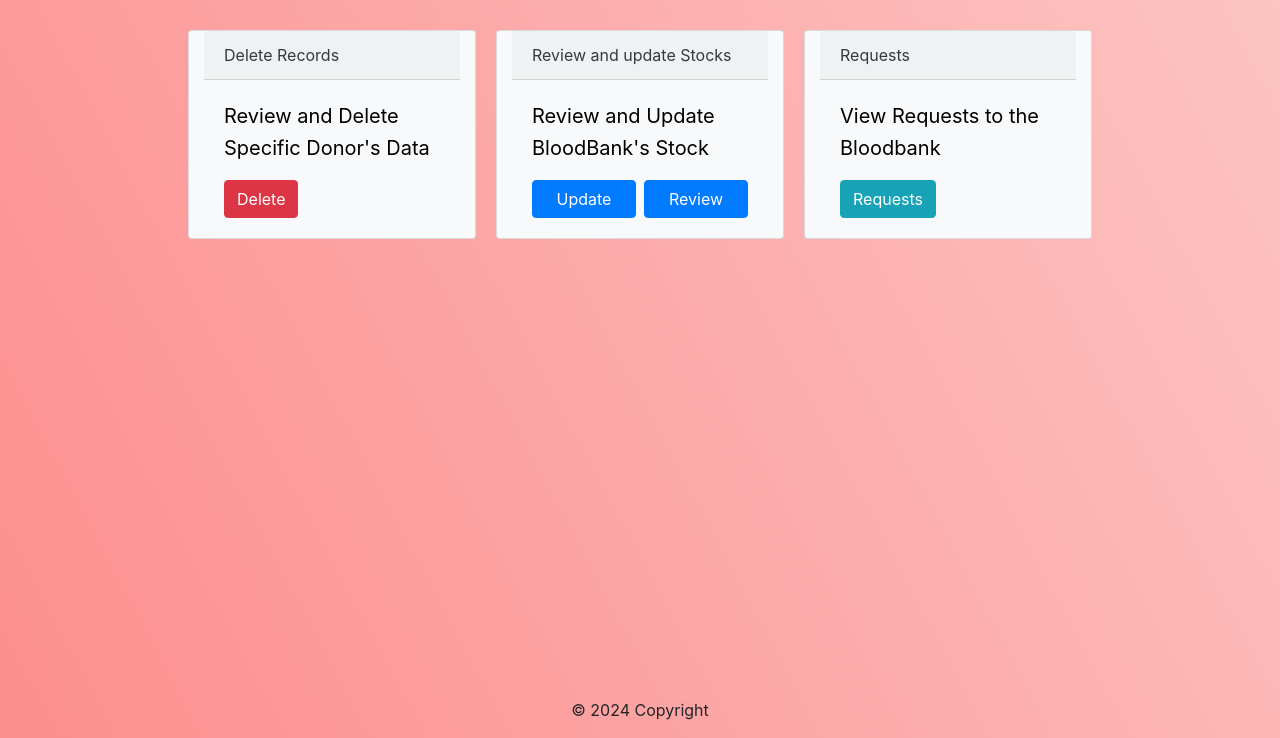
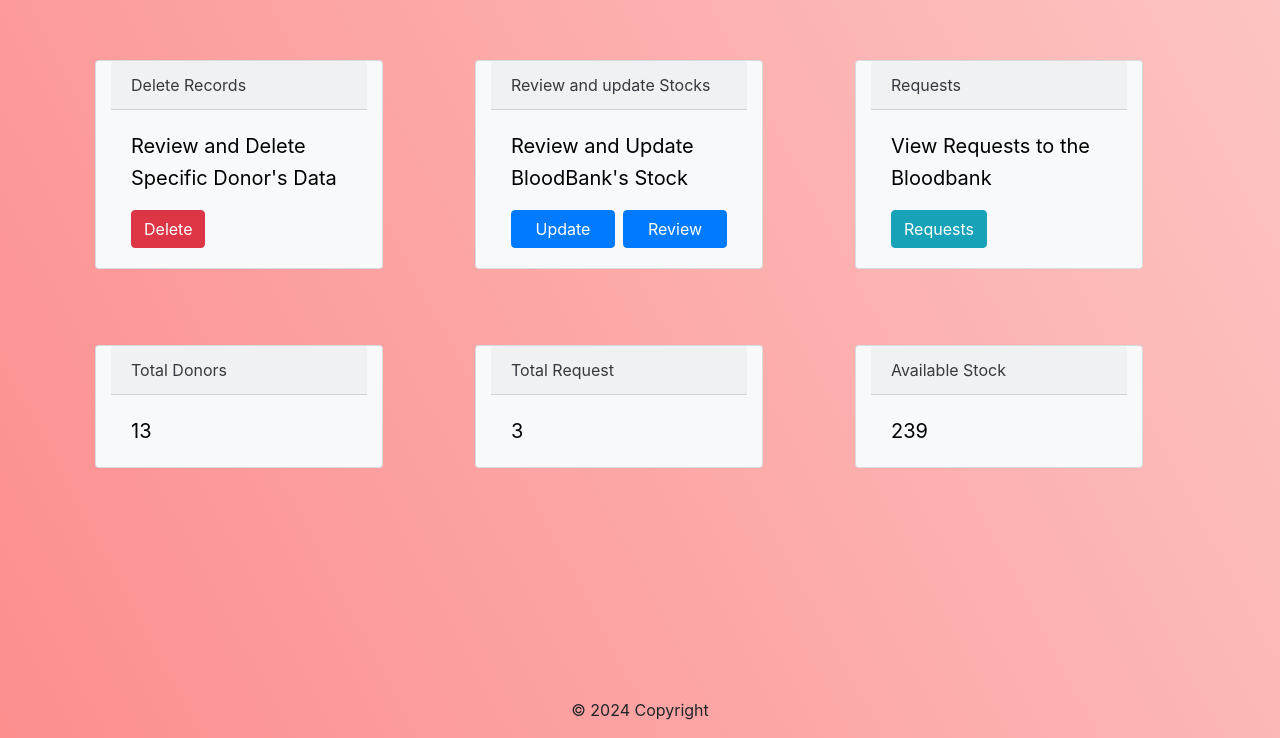
Before and after one commit to sarah123321-cyber/blood-bank, a PHP site: page /adminhome.php in a window 1280 px wide. Shown: the part 62-800 px from the top of the page. Run offline with PHP 8.4, Linux system fonts and the light colour scheme; a user stored in the database is signed in; data comes from the database, SQL or seed files in the repository; some libraries are stand-ins or nearby versions.

Commit message:
feat : add available section

```diff
--- a/adminhome.php
+++ b/adminhome.php
@@ -7,6 +7,67 @@ if(isset($_SESSION['login'])){
     $fname = $_SESSION['fname'];
     $lname = $_SESSION['lname'];
 
+    // Database connection
+    $servername = "localhost";
+    $username = "root";
+    $password = "";
+    $dbname = "blood-bank";
+
+    // Create connection
+    $conn = new mysqli($servername, $username, $password, $dbname);
+
+    // Check connection
+    if ($conn->connect_error) {
+        die("Connection failed: " . $conn->connect_error);
+    }
+
+    // SQL query to calculate total stock
+    $sqlStock = "SELECT SUM(stock) AS total_stock FROM stock";
+
+    // Execute SQL query for total stock
+    $resultStock = $conn->query($sqlStock);
+
+    // Check if query execution was successful
+    if ($resultStock->num_rows > 0) {
+        // Fetch total stock value
+        $rowStock = $resultStock->fetch_assoc();
+        $totalStock = $rowStock["total_stock"];
+    } else {
+        $totalStock = 0; // If no data found, set total stock to 0
+    }
+
+    // SQL query to calculate total donors
+    $sqlDonors = "SELECT COUNT(*) AS total_donors FROM donors";
+
+    // Execute SQL query for total donors
+    $resultDonors = $conn->query($sqlDonors);
+
+    // Check if query execution was successful
+    if ($resultDonors->num_rows > 0) {
+        // Fetch total donors count
+        $rowDonors = $resultDonors->fetch_assoc();
+        $totalDonors = $rowDonors["total_donors"];
+    } else {
+        $totalDonors = 0; // If no data found, set total donors to 0
+    }
+
+    // SQL query to calculate total requests
+    $sqlRequests = "SELECT COUNT(*) AS total_requests FROM request";
+
+    // Execute SQL query for total requests
+    $resultRequests = $conn->query($sqlRequests);
+
+    // Check if query execution was successful
+    if ($resultRequests->num_rows > 0) {
+        // Fetch total requests count
+        $rowRequests = $resultRequests->fetch_assoc();
+        $totalRequests = $rowRequests["total_requests"];
+    } else {
+        $totalRequests = 0; // If no data found, set total requests to 0
+    }
+
+    // Close database connection
+    $conn->close();
 ?>
 
 <html>
@@ -23,11 +84,9 @@ if(isset($_SESSION['login'])){
     <?php include 'Navbar.php' ?>
 
 
-<div class="container-fluid" >
+<div class="container-fluid container" >
     <div class="row justify-content-center" style="margin-top:20px">
-
-
-
+        <div class="col-md-4">
         <div class="card mycards col-md-3 text-dark bg-light mb-3" style="max-width: 18rem;margin:10px">
             <div class="card-header">Delete Records</div>
             <div class="card-body">
@@ -36,6 +95,8 @@ if(isset($_SESSION['login'])){
             </div>
         </div>
 
+        </div>
+        <div class="col-md-4">
         <div class="card mycards col-md-3 text-dark bg-light mb-3" style="max-width: 18rem;margin:10px">
             <div class="card-header">Review and update Stocks</div>
             <div class="card-body">
@@ -46,13 +107,48 @@ if(isset($_SESSION['login'])){
                 </div>
             </div>
         </div>
+        </div>
 
+        <div class="col-md-4">
         <div class="card mycards col-md-3 text-dark bg-light mb-3" style="max-width: 18rem;margin:10px">
             <div class="card-header">Requests</div>
             <div class="card-body">
                 <p class="card-text">View Requests to the Bloodbank</p>
                 <a href="requests.php" class="btn btn-info">Requests</a>
             </div>
+        </div>
+        </div>
+    </div>
+</div>
+
+<div class="container">
+    <div class="row">
+        <div class="col-4">
+            <div class="card mycards col-md-3 text-dark bg-light mb-3" style="max-width: 18rem;margin:10px">
+            <div class="card-header">Total Donors</div>
+            <div class="card-body">
+                <p class="card-text"><?php echo $totalDonors; ?></p>
+            </div>
+        </div>
+
+        </div>
+        <div class="col-4">
+            <div class="card mycards col-md-3 text-dark bg-light mb-3" style="max-width: 18rem;margin:10px">
+            <div class="card-header">Total Request</div>
+            <div class="card-body">
+                <p class="card-text"><?php echo $totalRequests; ?></p>
+            </div>
+        </div>
+
+        </div>
+        <div class="col-4">
+            <div class="card mycards col-md-3 text-dark bg-light mb-3" style="max-width: 18rem;margin:10px">
+            <div class="card-header">Available Stock</div>
+            <div class="card-body">
+                <p class="card-text"><?php echo $totalStock; ?></p>
+            </div>
+        </div>
+
         </div>
     </div>
 </div>
```
